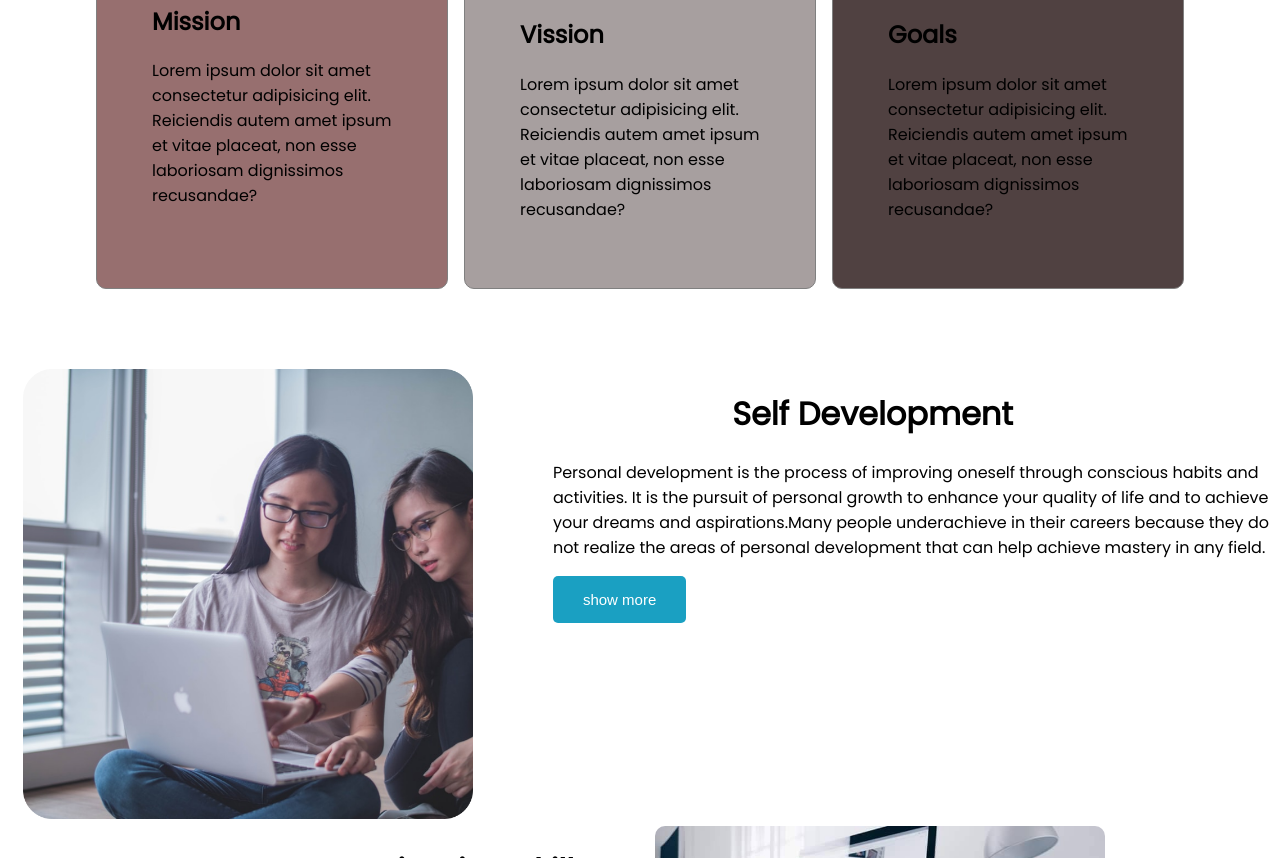
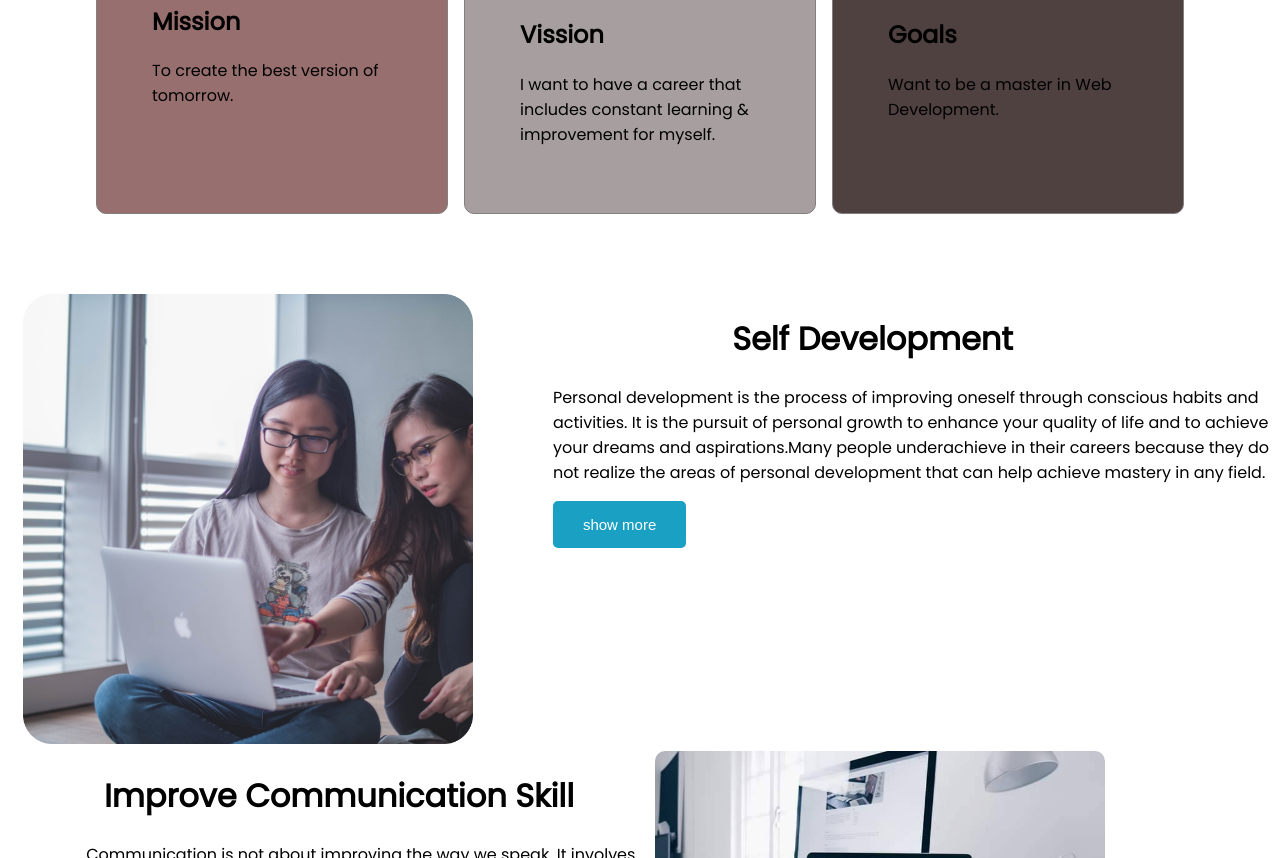
Before and after one commit to sadiafrin/assignment1, a plain HTML site: page index.html in a window 1280 px wide. Shown: the part 972-1830 px from the top of the page. Drawn offline with Linux system fonts and the light colour scheme; a web font is replaced by a local one.

Commit message:
m v g added

```diff
--- a/index.html
+++ b/index.html
@@ -54,7 +54,7 @@
 </div>
    <div class="size-card">
     <h2>Mission</h2>
-    <p>Lorem ipsum dolor sit amet consectetur adipisicing elit. Reiciendis autem amet ipsum et vitae placeat, non esse laboriosam dignissimos recusandae?</p>
+    <p>To create the best version of tomorrow.</p>
    </div>
 </div>
 
@@ -65,7 +65,7 @@
 </div>
 <div class="size-card">
     <h2>Vission</h2>
-    <p>Lorem ipsum dolor sit amet consectetur adipisicing elit. Reiciendis autem amet ipsum et vitae placeat, non esse laboriosam dignissimos recusandae?</p>
+    <p>I want to have a career that includes constant learning & improvement for myself.</p>
    </div>
 </div>
 
@@ -76,7 +76,7 @@
 </div>
 <div class="size-card">
     <h2>Goals</h2>
-    <p>Lorem ipsum dolor sit amet consectetur adipisicing elit. Reiciendis autem amet ipsum et vitae placeat, non esse laboriosam dignissimos recusandae?</p>
+    <p>Want to be a master in Web Development.</p>
    </div>
 </div>
 </div>
```
